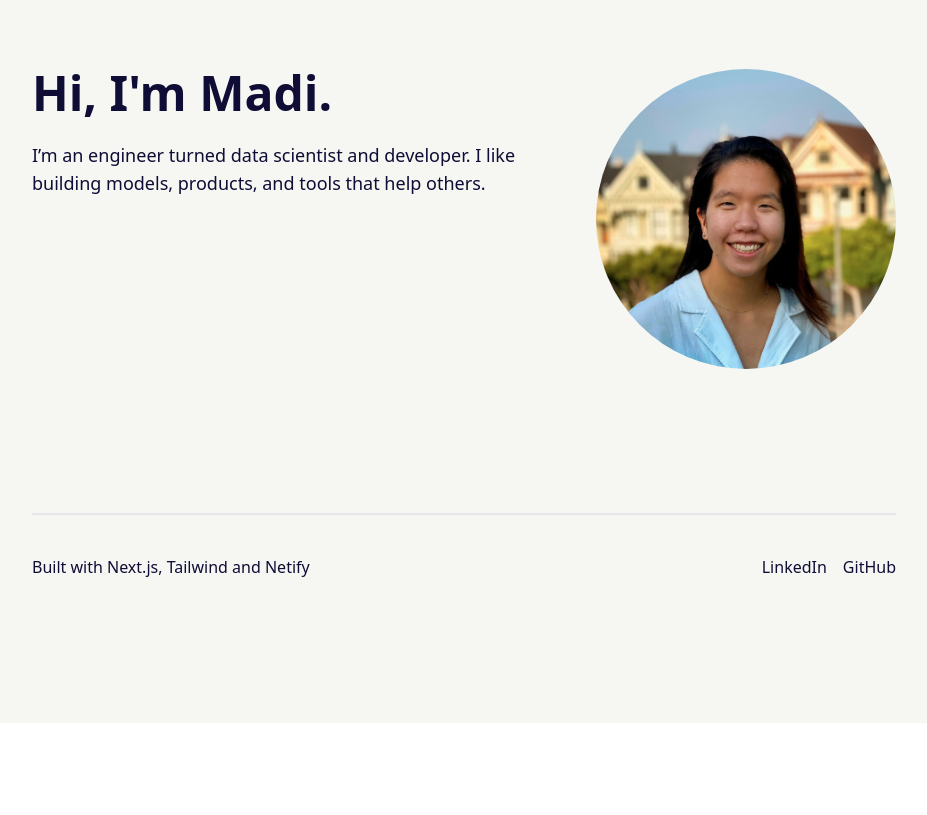
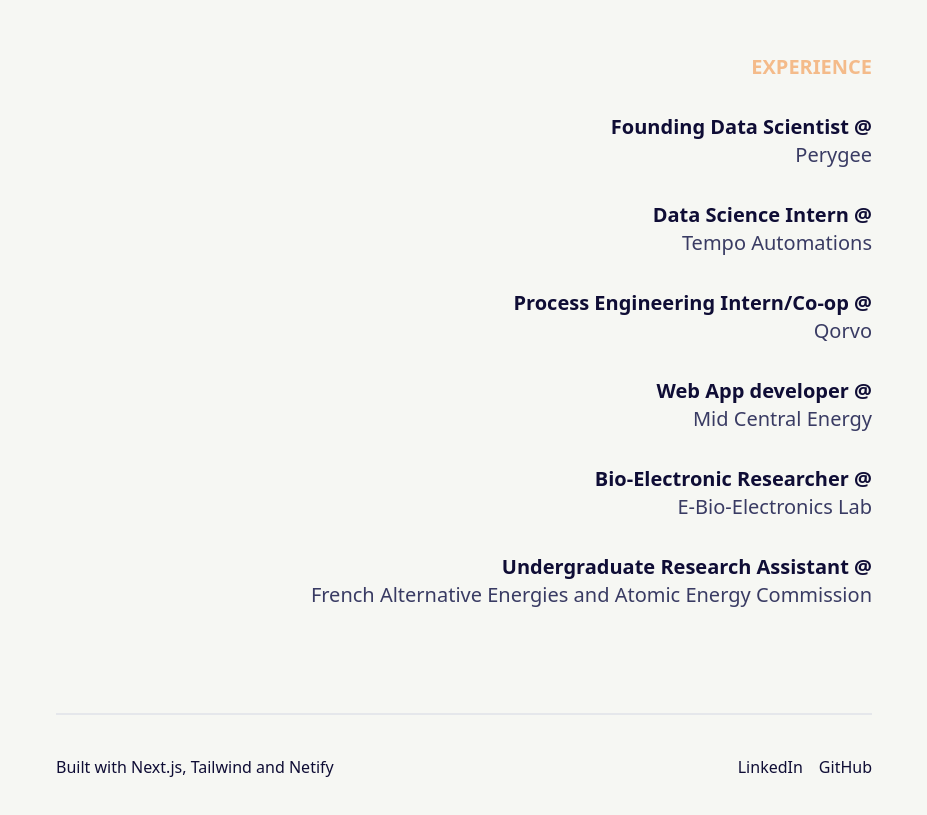
Before and after one commit to mae5357/madi-portfolio, a Next.js app: page / in a window 1280 px wide. Shown: the part 755-1570 px from the top of the page, without its empty margins (176-1103 px from the left). Before the commit the page ends 1478 px from the top, so only its background shows below. Built offline with nearby package versions, Linux system fonts and the light colour scheme.

Commit message:
Add Experience section

```diff
--- a/components/About.js
+++ b/components/About.js
@@ -4,14 +4,14 @@
 
 const About = () => {
   return (
-    <div className="flex container px-4 mx min-h-screen item-center auto">
+    <div className="flex container px-10 mx min-h-screen item-center auto lg:px-14">
       <div className="flex items-center">
         <div className="lg:space-x-5 lg:flex lg:flex-row item-center lg:-mx-4  flex flex-col-reverse text-center lg:text-left">
           <div className="lg:px-4 lg:mt-12">
-            <h1 className="text-5xl font-bold text-base-dark lg:text-5xl">
+            <h1 className="text-5xl font-bold text-base-dark lg:text-7xl">
               Hi, I'm Madi.
             </h1>
-            <div className="mt-6 text-lg text-base-dark">
+            <div className="mt-6 text-lg text-base-dark font-light">
               <p className="mb-4">
                 I’m an engineer turned data scientist and developer. I like
                 building models, products, and tools that help others.
--- a/components/Experience.js
+++ b/components/Experience.js
@@ -4,29 +4,65 @@
 
 const Experience = () => {
   return (
-    <div className="container px-4 mx auto">
-      <div className="lg:space-x-5 lg:flex lg:flex-row item-center lg:-mx-4 flex flex-col-reverse text-center lg:text-left">
-        <div className="lg:px-4 lg:mt-12">
-          <h1 className="text-5xl font-bold text-base-dark">Hi, I'm Madi.</h1>
-          <div className="mt-6 text-lg text-base-dark">
-            <p className="mb-4">
-              I’m an engineer turned data scientist and developer. I like
-              building models, products, and tools that help others.
-            </p>
-          </div>
-        </div>
-        <div className="flex-shrink-0 lg:mt-12 lg:px-4 mb-10">
-          <Image
-            // todo: why so blurry?
-            src={profile}
-            alt="Profile"
-            priority={true}
-            className="rounded-full"
-            width={300}
-            height={300}
-            placeholder="blur"
-          />
-        </div>
+    <div className="flex-1 space-y-8 flex-col container px-10 mx auto text-xl">
+      <p className=" text-right font-bold text-base-peach"> EXPERIENCE </p>
+      <div className=" text-right">
+        <p className="font-bold text-base-dark">Founding Data Scientist @</p>
+        <a
+          href="https://perygee.com/"
+          className="font-light text-base-light-dark transition-colors hover:text-base-peach"
+        >
+          Perygee
+        </a>
+      </div>
+      <div className=" text-right">
+        <p className="font-bold text-base-dark">Data Science Intern @</p>
+        <a
+          href="https://www.tempoautomation.com/"
+          className="font-light text-base-light-dark transition-colors hover:text-base-peach"
+        >
+          Tempo Automations
+        </a>
+      </div>
+      <div className=" text-right">
+        <p className="font-bold text-base-dark">
+          Process Engineering Intern/Co-op @
+        </p>
+        <a
+          href="https://www.qorvo.com/"
+          className="font-light text-base-light-dark transition-colors hover:text-base-peach"
+        >
+          Qorvo
+        </a>
+      </div>
+      <div className=" text-right">
+        <p className="font-bold text-base-dark">Web App developer @</p>
+        <a
+          href="https://www.midcentralenergy.com/"
+          className="font-light text-base-light-dark transition-colors hover:text-base-peach"
+        >
+          Mid Central Energy
+        </a>
+      </div>
+      <div className=" text-right">
+        <p className="font-bold text-base-dark">Bio-Electronic Researcher @</p>
+        <a
+          href="https://sites.psu.edu/ebrahimilab/"
+          className="font-light text-base-light-dark transition-colors hover:text-base-peach"
+        >
+          E-Bio-Electronics Lab
+        </a>
+      </div>
+      <div className=" text-right">
+        <p className="font-bold text-base-dark">
+          Undergraduate Research Assistant @
+        </p>
+        <a
+          href="https://www.internships.giant-grenoble.org/"
+          className="font-light text-base-light-dark transition-colors hover:text-base-peach"
+        >
+          French Alternative Energies and Atomic Energy Commission
+        </a>
       </div>
     </div>
   );
--- a/components/Footer.js
+++ b/components/Footer.js
@@ -3,7 +3,7 @@
 const Footer = () => {
   return (
     <div className="mt-12 lg:mt-18 sm:pb-36 sm:py-12 py-6 bg-base-light">
-      <div className="max-w-4xl px-4 mx-auto text-base-dark">
+      <div className="max-w-4xl px-10 mx-auto text-base-dark">
         <div className="pb-8 mb-2 border-t-2 border-base-highlight"></div>
         <div className="flex flex-col justify-between lg:flex-row items-center">
           <p>Built with Next.js, Tailwind and Netify</p>
--- a/pages/index.tsx
+++ b/pages/index.tsx
@@ -12,7 +12,7 @@
           <link rel="icon" href="/favicon.ico" />
         </Head>
 
-        <main className="max-w-4xl mx-auto -mt-8 antialiased">
+        <main className="max-w-4xl mx-auto antialiased">
           <About />
           <Experience />
         </main>
```
